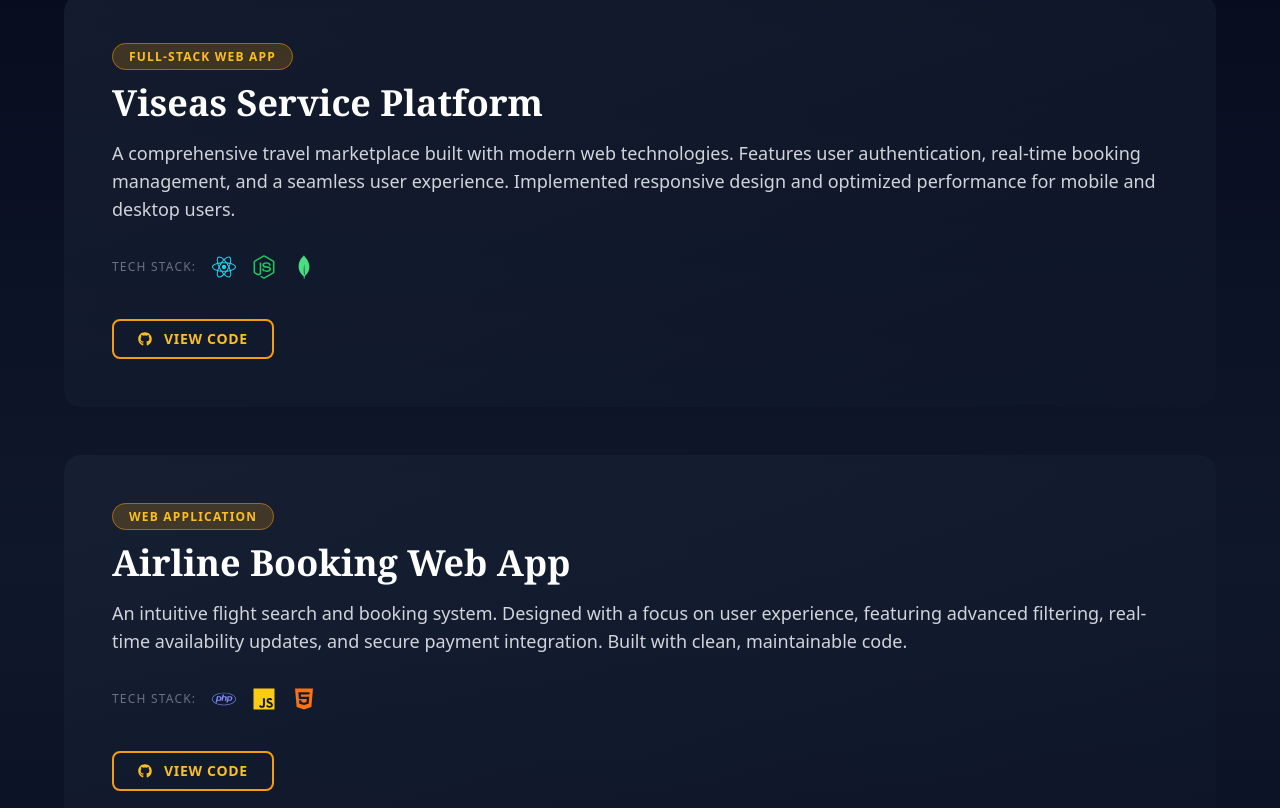
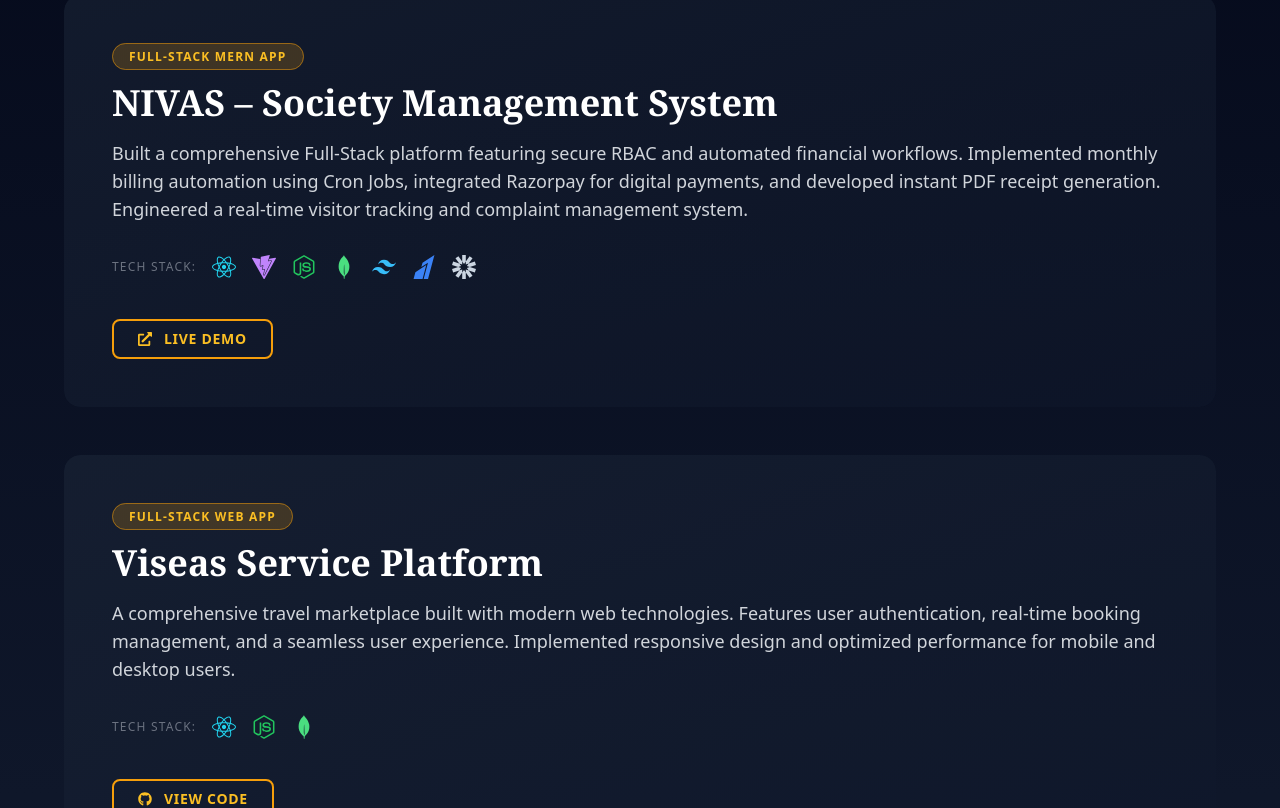
Before and after one commit to devparmar02/dev-portfolio, a React (Vite) app: page / in a window 1280 px wide. Shown: the part 2860-3668 px from the top of the page. Built offline with nearby package versions, Linux system fonts and the light colour scheme.

Commit message:
Update Projects.jsx

```diff
--- a/src/components/Projects.jsx
+++ b/src/components/Projects.jsx
@@ -1,24 +1,32 @@
 import React from 'react';
 import { FaGithub, FaExternalLinkAlt, FaReact, FaNodeJs, FaPhp, FaAndroid, FaHtml5, FaCss3Alt, FaJs } from 'react-icons/fa';
-import { SiMongodb, SiKotlin } from 'react-icons/si';
+import { SiMongodb, SiKotlin, SiVite, SiTailwindcss, SiRazorpay, SiJsonwebtokens } from 'react-icons/si';
 import { useScrollAnimation } from '../hooks/useScrollAnimation';
 
 const projects = [
   {
     id: 1,
+    title: "NIVAS – Society Management System",
+    category: "Full-Stack MERN App",
+    description: "Built a comprehensive Full-Stack platform featuring secure RBAC and automated financial workflows. Implemented monthly billing automation using Cron Jobs, integrated Razorpay for digital payments, and developed instant PDF receipt generation. Engineered a real-time visitor tracking and complaint management system.",
+    tech: [
+      <FaReact className="text-cyan-400" title="React.js" />,
+      <SiVite className="text-purple-400" title="Vite" />,
+      <FaNodeJs className="text-green-500" title="Node.js" />,
+      <SiMongodb className="text-green-400" title="MongoDB" />,
+      <SiTailwindcss className="text-sky-400" title="Tailwind CSS" />,
+      <SiRazorpay className="text-blue-500" title="Razorpay" />,
+      <SiJsonwebtokens className="text-slate-300" title="JWT" />
+    ],
+    link: "https://github.com/devparmar02/nivas-society-management",
+  },
+  {
+    id: 2,
     title: "Viseas Service Platform",
     category: "Full-Stack Web App",
     description: "A comprehensive travel marketplace built with modern web technologies. Features user authentication, real-time booking management, and a seamless user experience. Implemented responsive design and optimized performance for mobile and desktop users.",
     tech: [<FaReact className="text-cyan-400" />, <FaNodeJs className="text-green-500" />, <SiMongodb className="text-green-400" />],
     link: "https://github.com/devparmar02/service-booking-viseas",
-  },
-  {
-    id: 2,
-    title: "Airline Booking Web App",
-    category: "Web Application",
-    description: "An intuitive flight search and booking system. Designed with a focus on user experience, featuring advanced filtering, real-time availability updates, and secure payment integration. Built with clean, maintainable code.",
-    tech: [<FaPhp className="text-indigo-400" />, <FaJs className="text-yellow-400" />, <FaHtml5 className="text-orange-500" />],
-    link: "https://github.com/devparmar02/airline-booking",
   },
   {
     id: 3,
@@ -27,6 +35,14 @@ const projects = [
     description: "An Android application that automates parking slot allocation for both admins and users. Streamlines parking operations with real-time updates and efficient resource management. Built with modern mobile development practices.",
     tech: [<FaAndroid className="text-green-400" />, <SiKotlin className="text-purple-500" />],
     link: "https://github.com/devparmar02/parking-management-system",
+  },
+  {
+    id: 4,
+    title: "Airline Booking Web App",
+    category: "Web Application",
+    description: "An intuitive flight search and booking system. Designed with a focus on user experience, featuring advanced filtering, real-time availability updates, and secure payment integration. Built with clean, maintainable code.",
+    tech: [<FaPhp className="text-indigo-400" />, <FaJs className="text-yellow-400" />, <FaHtml5 className="text-orange-500" />],
+    link: "https://github.com/devparmar02/airline-booking",
   }
 ];
 
@@ -40,38 +56,31 @@ const ProjectCard = ({ project, index }) => {
       style={{ animationDelay: `${index * 0.15}s` }}
     >
       <div className="relative rounded-2xl overflow-hidden mb-12 transition-all duration-500 hover:shadow-2xl hover:shadow-amber-500/20">
-        {/* Gradient background for card */}
         <div className="absolute inset-0 bg-gradient-to-br from-slate-800/50 to-slate-900/50 backdrop-blur-sm z-10"></div>
 
-        {/* Content */}
         <div className="p-8 md:p-10 lg:p-12 relative z-20">
           <div className="space-y-4">
-            {/* Category Badge */}
             <div className="inline-block w-fit animate-fadeInUp" style={{ animationDelay: `${index * 0.15 + 0.05}s` }}>
               <span className="px-4 py-1 rounded-full text-xs font-bold tracking-widest uppercase bg-amber-500/20 text-amber-400 border border-amber-500/50 group-hover:bg-amber-500/30 transition-colors">
                 {project.category}
               </span>
             </div>
 
-            {/* Title */}
             <h3 className="text-3xl md:text-4xl font-bold text-white font-serif group-hover:text-amber-400 transition-colors duration-300 animate-fadeInUp" style={{ animationDelay: `${index * 0.15 + 0.1}s` }}>
               {project.title}
             </h3>
 
-            {/* Description */}
             <p className="text-gray-300 leading-relaxed text-base md:text-lg group-hover:text-gray-200 transition-colors animate-fadeInUp" style={{ animationDelay: `${index * 0.15 + 0.15}s` }}>
               {project.description}
             </p>
 
-            {/* Tech Stack */}
             <div className="pt-4 flex flex-wrap items-center gap-4 animate-fadeInUp" style={{ animationDelay: `${index * 0.15 + 0.2}s` }}>
               <span className="text-xs text-gray-500 uppercase tracking-widest">Tech Stack:</span>
-              <div className="flex items-center gap-4">
+              <div className="flex items-center gap-4 flex-wrap">
                 {project.tech.map((icon, idx) => (
                   <span
                     key={idx}
-                    className="text-2xl hover:scale-125 hover:text-amber-400 transition-all duration-300 hover:drop-shadow-lg animate-fadeInUp"
-                    title={`Tech ${idx + 1}`}
+                    className="text-2xl hover:scale-125 hover:text-amber-400 transition-all duration-300 hover:drop-shadow-lg"
                     style={{ animationDelay: `${index * 0.15 + 0.25 + (idx * 0.05)}s` }}
                   >
                     {icon}
@@ -80,13 +89,15 @@ const ProjectCard = ({ project, index }) => {
               </div>
             </div>
 
-            {/* CTA Link */}
             <div className="pt-6 animate-fadeInUp" style={{ animationDelay: `${index * 0.15 + 0.3}s` }}>
               <a
                 href={project.link}
+                target="_blank"
+                rel="noopener noreferrer"
                 className="inline-flex items-center gap-3 px-6 py-2 border-2 border-amber-500 text-amber-400 font-semibold hover:bg-amber-500 hover:text-slate-950 transition-all duration-300 rounded-lg group-hover:gap-4 uppercase tracking-wider text-sm"
               >
-                <FaGithub /> View Code
+                {project.id === 1 ? <FaExternalLinkAlt /> : <FaGithub />}
+                {project.id === 1 ? "Live Demo" : "View Code"}
               </a>
             </div>
           </div>
@@ -101,44 +112,40 @@ const Projects = () => {
 
   return (
     <section className="bg-gradient-to-b from-slate-950 via-slate-900 to-slate-950 py-32 px-6 relative overflow-hidden" id="projects">
-      {/* Animated background elements */}
       <div className="absolute inset-0 -z-10">
         <div className="absolute top-0 left-1/4 w-96 h-96 bg-amber-600/10 rounded-full filter blur-3xl animate-blob"></div>
         <div className="absolute bottom-1/4 right-1/4 w-96 h-96 bg-amber-500/10 rounded-full filter blur-3xl animate-blob animation-delay-4000"></div>
-        <div className="absolute -top-1/2 right-0 w-96 h-96 bg-amber-700/5 rounded-full filter blur-3xl"></div>
       </div>
 
-      {/* Subtle grid pattern */}
       <div className="absolute inset-0 -z-10 opacity-5" style={{backgroundImage: 'linear-gradient(rgba(217,119,6,0.1) 1px, transparent 1px), linear-gradient(90deg, rgba(217,119,6,0.1) 1px, transparent 1px)', backgroundSize: '50px 50px'}}></div>
 
       <div className="max-w-6xl mx-auto relative">
-        {/* Header with enhanced styling */}
         <div ref={headingRef} className="mb-24 animate-fadeInUp">
           <div className="inline-block px-4 py-1 rounded-full border border-amber-500/50 bg-amber-500/10 mb-6">
             <p className="text-amber-400 text-xs font-bold tracking-widest uppercase">Featured Work</p>
           </div>
           <h2 className="text-5xl md:text-7xl font-bold text-white mb-4 font-serif">
-            Our <span className="bg-gradient-to-r from-amber-400 via-amber-500 to-amber-600 bg-clip-text text-transparent">Projects</span>
+            My <span className="bg-gradient-to-r from-amber-400 via-amber-500 to-amber-600 bg-clip-text text-transparent">Portfolio</span>
           </h2>
           <p className="text-xl text-gray-400 font-light max-w-2xl">
-            A showcase of full-stack applications built with modern technologies and best practices
+            A showcase of full-stack applications and mobile solutions engineered for real-world impact.
           </p>
         </div>
 
-        {/* Projects Grid */}
         <div className="space-y-8">
           {projects.map((project, index) => (
             <ProjectCard key={project.id} project={project} index={index} />
           ))}
         </div>
 
-        {/* CTA Button */}
         <div className="mt-24 text-center animate-fadeInUp" style={{ animationDelay: '0.6s' }}>
           <a
-            href="#"
+            href="https://github.com/devparmar02"
+            target="_blank"
+            rel="noopener noreferrer"
             className="inline-flex items-center gap-3 px-8 py-4 border-2 border-amber-500 text-amber-400 font-bold hover:bg-amber-500 hover:text-slate-950 transition-all duration-300 rounded-lg hover:gap-4 uppercase tracking-wider shadow-lg shadow-amber-500/20 hover:shadow-amber-400/50"
           >
-            View All Projects
+            View More on GitHub
             <FaExternalLinkAlt />
           </a>
         </div>
```
